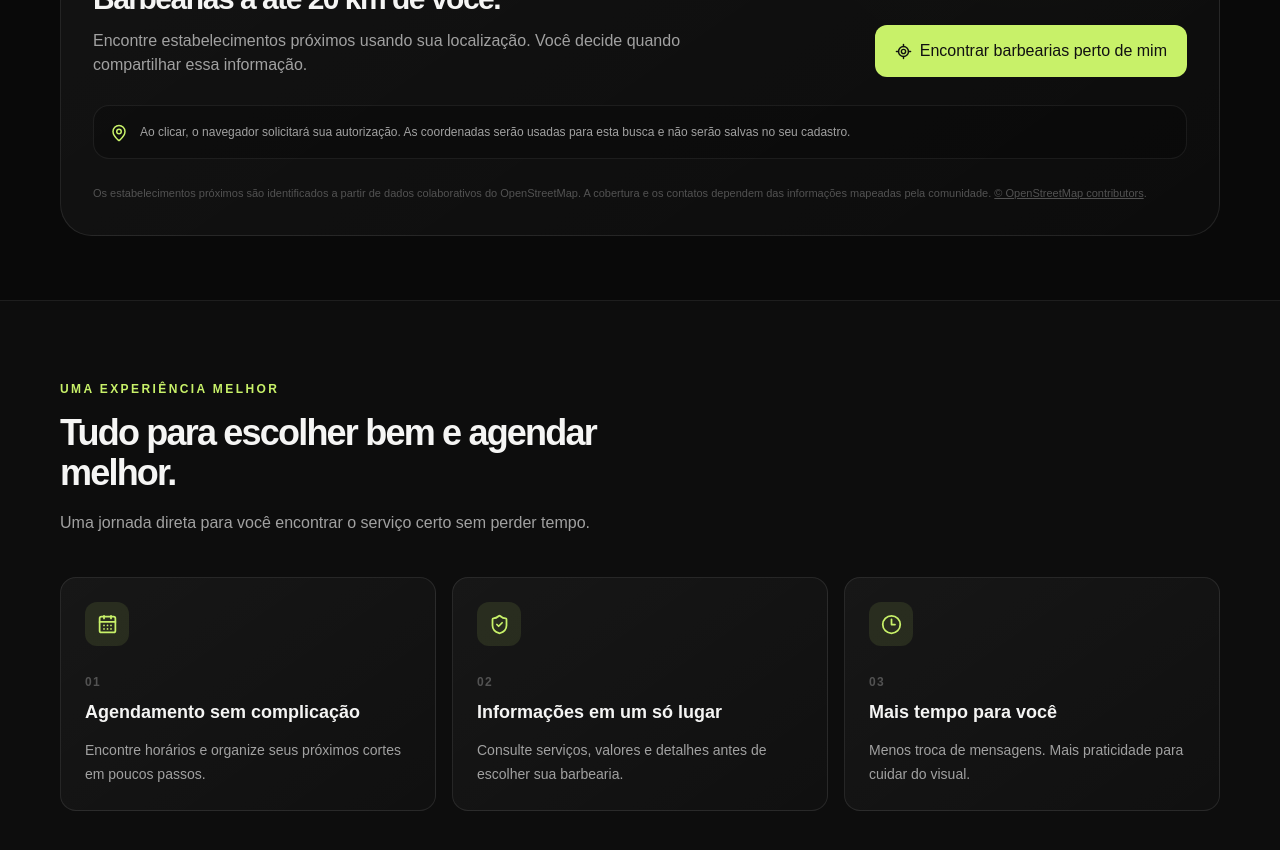
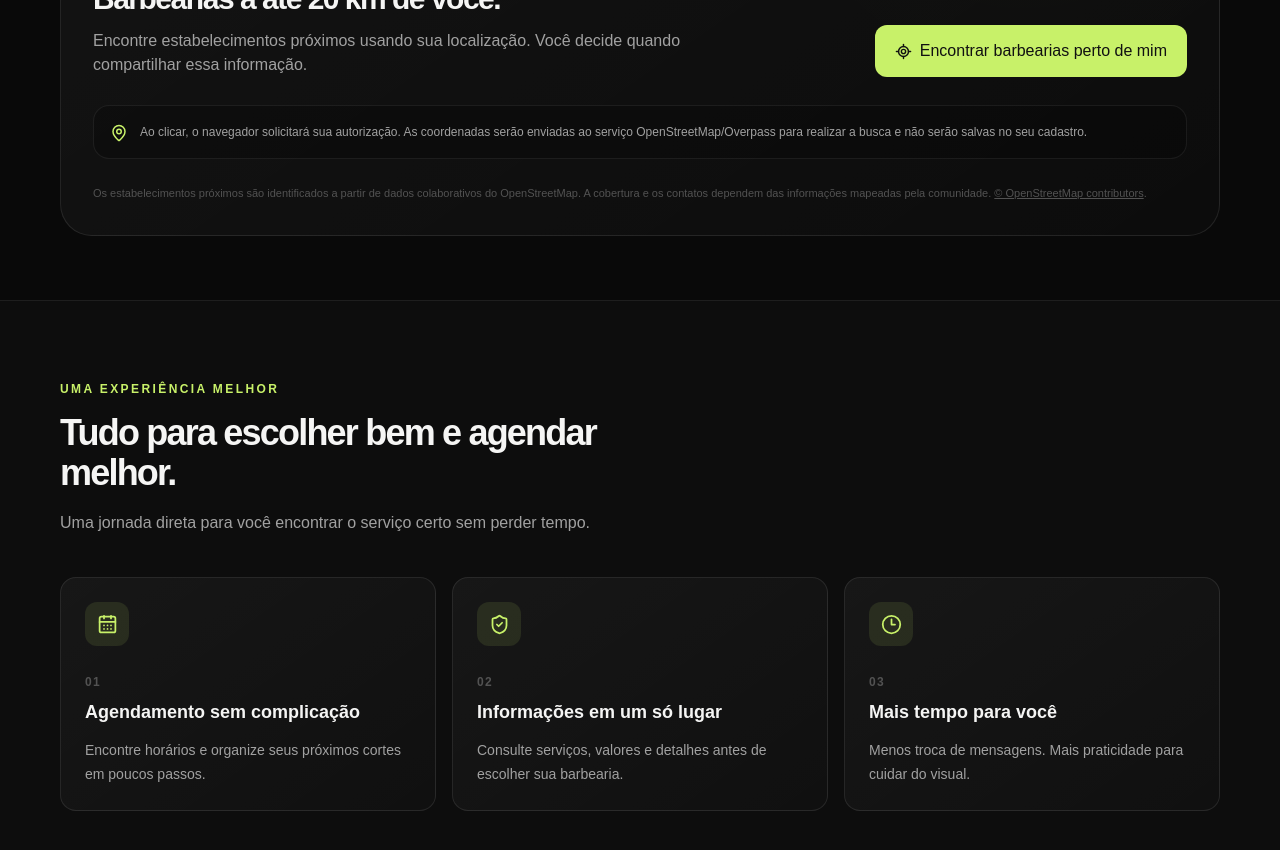
Before and after one commit to allancorreaz/fsw-barber, a Next.js app: page / in a window 1280 px wide. Shown: the part 1000-1850 px from the top of the page. Built offline with nearby package versions, Linux system fonts and the light colour scheme.

Commit message:
fix: disclose location sharing with the map provider

```diff
--- a/app/_components/nearby-barbershops.tsx
+++ b/app/_components/nearby-barbershops.tsx
@@ -154,7 +154,7 @@ export function NearbyBarbershops() {
           <div className="mt-7 flex items-start gap-3 rounded-2xl border border-white/[0.07] bg-black/20 p-4">
             <MapPin size={18} className="mt-0.5 shrink-0 text-[#c8f169]" />
             <p className="text-xs leading-5 text-neutral-400">
-              Ao clicar, o navegador solicitará sua autorização. As coordenadas serão usadas para esta busca e não serão salvas no seu cadastro.
+              Ao clicar, o navegador solicitará sua autorização. As coordenadas serão enviadas ao serviço OpenStreetMap/Overpass para realizar a busca e não serão salvas no seu cadastro.
             </p>
           </div>
         )}
```
